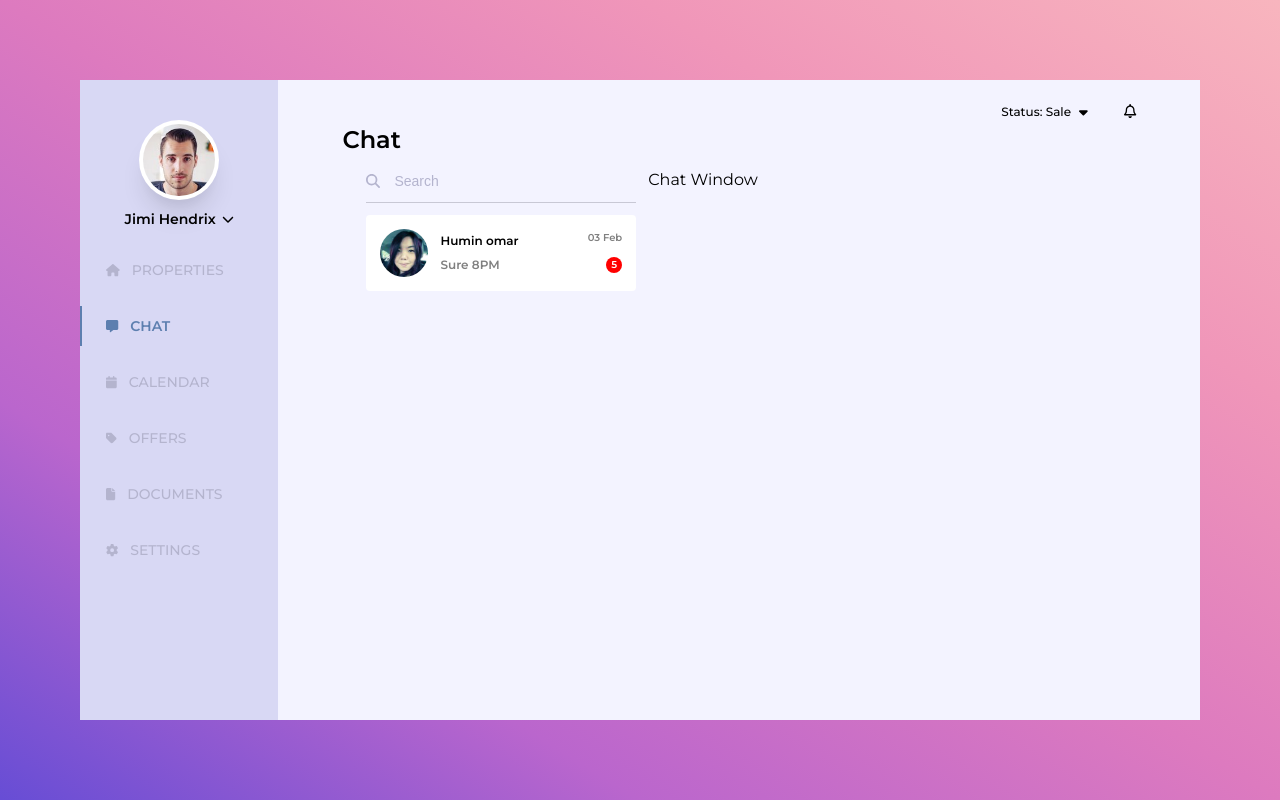
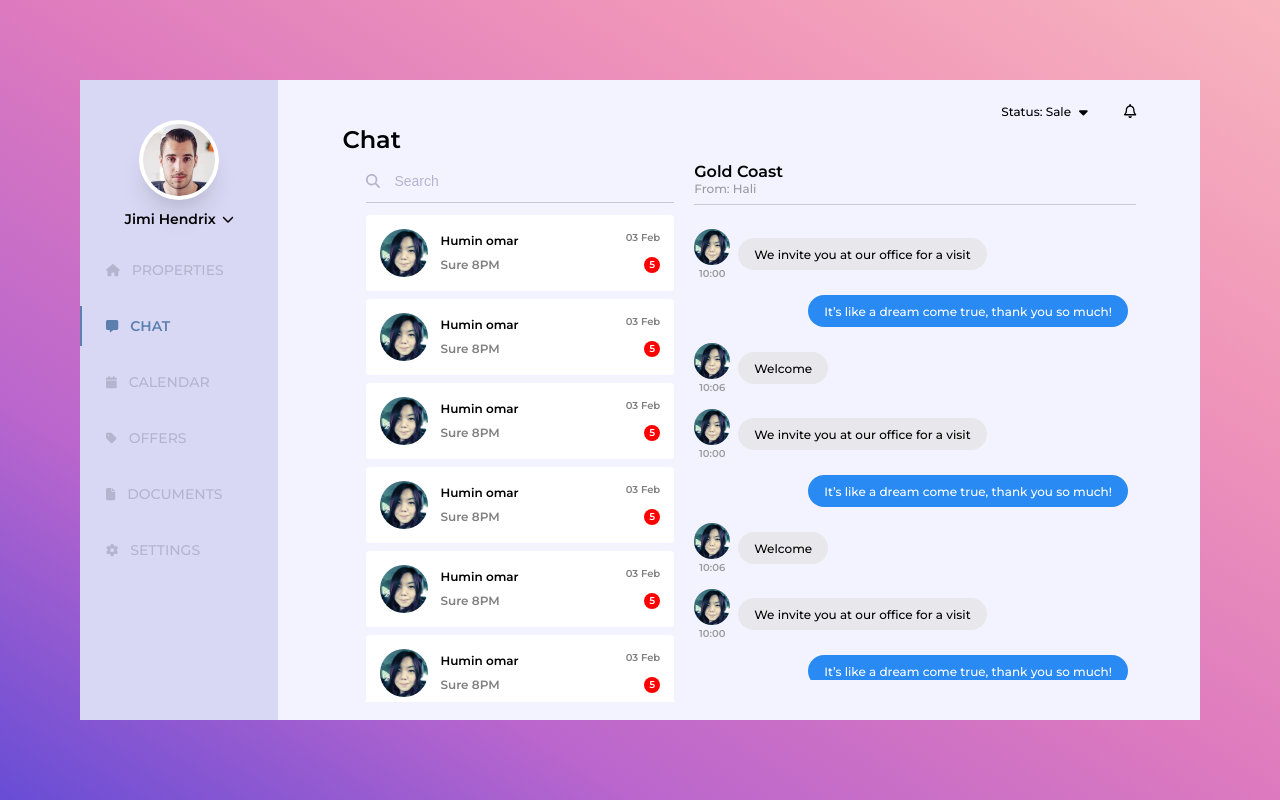
Before and after one commit to michaelthinh/Frontend-Chat-App, a React (Vite) app: page / in a window 1280 px wide. Built offline with nearby package versions, Linux system fonts and the light colour scheme.

Commit message:
Add: Set up Chat Window

```diff
--- a/src/shared/components/ChatContainer/ChatList/index.jsx
+++ b/src/shared/components/ChatContainer/ChatList/index.jsx
@@ -17,6 +17,18 @@ export default function ChatList() {
             </div>
             <div className={classes.searchList}>
                 <SearchListItem />
+                <SearchListItem />
+                <SearchListItem />
+                <SearchListItem />
+                <SearchListItem />
+                <SearchListItem />
+                <SearchListItem />
+                <SearchListItem />
+                <SearchListItem />
+                <SearchListItem />
+                <SearchListItem />
+                <SearchListItem />
+                <SearchListItem />
             </div>
         </div>
     );
--- a/src/shared/components/ChatContainer/ChatList/styles.module.css
+++ b/src/shared/components/ChatContainer/ChatList/styles.module.css
@@ -1,5 +1,5 @@
 .chatList{
-    min-width: 34%;
+    width: 40%;
     height: calc(100% - 76px);
 }
 
@@ -26,8 +26,24 @@
 
 .searchList{
     margin-top: 12px;
+    padding-right: 8px;
     width: 100%;
     height: calc(100% - 53px);
     overflow-y: auto;
     overflow-x: hidden;
+    scroll-margin: 20px;
 }
+
+.searchList::-webkit-scrollbar{
+	width: 5px;
+    left: 50px;
+}
+
+.searchList::-webkit-scrollbar-thumb{
+    background-color: #b8b7bd;
+    border-radius: 100rem;
+}
+
+.searchList::-webkit-scrollbar-track{
+	background-color: transparent;
+}
--- a/src/shared/components/ChatContainer/ChatWindow/index.jsx
+++ b/src/shared/components/ChatContainer/ChatWindow/index.jsx
@@ -1,5 +1,93 @@
 import classes from "./styles.module.css";
 
+const messages = [
+    {
+        from: "Hali",
+        text: "We invite you at our office for a visit ",
+        time: "10:00",
+    },
+
+    {
+        from: "You",
+        text: "It’s like a dream come true, thank you so much!",
+        time: "10:05",
+    },
+    { from: "Hali", text: "Welcome", time: "10:06" },
+    {
+        from: "Hali",
+        text: "We invite you at our office for a visit ",
+        time: "10:00",
+    },
+
+    {
+        from: "You",
+        text: "It’s like a dream come true, thank you so much!",
+        time: "10:05",
+    },
+    { from: "Hali", text: "Welcome", time: "10:06" },
+    {
+        from: "Hali",
+        text: "We invite you at our office for a visit ",
+        time: "10:00",
+    },
+
+    {
+        from: "You",
+        text: "It’s like a dream come true, thank you so much!",
+        time: "10:05",
+    },
+    { from: "Hali", text: "Welcome", time: "10:06" },
+];
+
 export default function ChatWindow() {
-    return <div className={classes.chatWindow}>Chat Window</div>;
+    return (
+        <div className={classes.chatWindow}>
+            <div className={classes.chatInfo}>
+                <div className={classes.chatName}>
+                    <span>Gold Coast</span>
+                </div>
+                <div className={classes.sender}>
+                    <span>From: Hali</span>
+                </div>
+            </div>
+            <div className={classes.chatContext}>
+                <div className={classes.messages}>
+                    {messages.map((item, index) => (
+                        <div
+                            key={index}
+                            className={
+                                item.from === "You"
+                                    ? `${classes.messageItem} ${classes.sent}`
+                                    : `${classes.messageItem}`
+                            }
+                        >
+                            {item.from !== "You" && (
+                                <div className={classes.avatar}>
+                                    <img
+                                        src="/img/avatar/1.jpg"
+                                        alt="avatar"
+                                        width={36}
+                                        height={36}
+                                    />
+                                    <span>{item.time}</span>
+                                </div>
+                            )}
+                            <div className={classes.message}>
+                                <span>{item.text}</span>
+                            </div>
+                        </div>
+                    ))}
+                </div>
+            </div>
+            {/* <div className="messageInputSection">
+                <input
+                    type="text"
+                    placeholder="Type a message..."
+                    className="messageInput"
+                />
+
+                <button className="sendButton">Send</button>
+            </div> */}
+        </div>
+    );
 }
--- a/src/shared/components/ChatContainer/ChatWindow/styles.module.css
+++ b/src/shared/components/ChatContainer/ChatWindow/styles.module.css
@@ -1,3 +1,129 @@
-.chatWindow{
-    width: 66%;
+.chatWindow {
+    width: 60%;
+    height: calc(100% - 96px);
+    flex: 1;
+    display: flex;
+    flex-direction: column;
 }
+
+.chatInfo {
+    margin-top: -8px;
+    border-bottom: 1px solid #c8c8d5;
+    padding-bottom: 8px;
+    margin-left: 8px;
+}
+
+.chatName span {
+    font-size: 16px;
+    font-weight: 600;
+}
+
+.sender span {
+    font-size: 12px;
+    font-weight: 500;
+    color: #999a9e;
+}
+
+.chatContext {
+    width: 100%;
+    height: calc(100% - 80px);
+    flex: 1;
+    display: flex;
+    flex-direction: column;
+}
+
+.messages {
+    flex: 1;
+    display: flex;
+    flex-direction: column;
+    gap: 16px;
+    padding: 8px;
+    margin-top: 16px;
+    overflow-y: auto;
+    margin-bottom: 12px;
+}
+
+.messages::-webkit-scrollbar{
+	width: 5px;
+    left: 50px;
+}
+
+.messages::-webkit-scrollbar-thumb{
+    background-color: #b8b7bd;
+    border-radius: 100rem;
+}
+
+.messages::-webkit-scrollbar-track{
+	background-color: transparent;
+}
+
+.messageItem{
+    width: 100%;
+    display: flex;
+    align-items: center;
+}
+
+.messageItem.sent{
+    justify-content: flex-end;
+}
+
+.messageItem.sent .message{
+    background-color: #298af3;
+
+}
+
+.messageItem.sent .message span{
+    color: #FFF;
+}
+
+.messageItem .avatar{
+    display: flex;
+    flex-direction: column;
+    align-items: center;
+    gap: 4px;
+}
+
+.messageItem .avatar img{
+    border-radius: 50%;
+}
+
+.messageItem .avatar span{
+    font-size: 10px;
+    font-weight: 600;
+    color: #9c9c9c;
+}
+
+.messageItem .message{
+    margin-left: 8px;
+    padding: 8px 16px;
+    background-color:  #e8e7ec;
+    border-radius: 20px;
+    text-align: justify;
+}
+
+.messageItem .message span{
+    font-size: 12px;
+    font-weight: 500;
+    color: #000;
+}
+
+.messageInputSection {
+    display: flex;
+    align-items: center;
+  }
+
+  .messageInput {
+    flex: 1;
+    padding: 10px;
+    border: 1px solid #ccc;
+    border-radius: 5px;
+    margin-right: 10px;
+  }
+
+  .sendButton {
+    padding: 10px 15px;
+    background-color: #007bff;
+    color: white;
+    border: none;
+    border-radius: 5px;
+  }
--- a/src/shared/components/ChatContainer/styles.module.css
+++ b/src/shared/components/ChatContainer/styles.module.css
@@ -44,7 +44,7 @@
 }
 
 .chatContext{
-    width: 100%;
+    width: calc(100% - 24px);
     height: 100%;
     display: flex;
     gap:12px;
```
